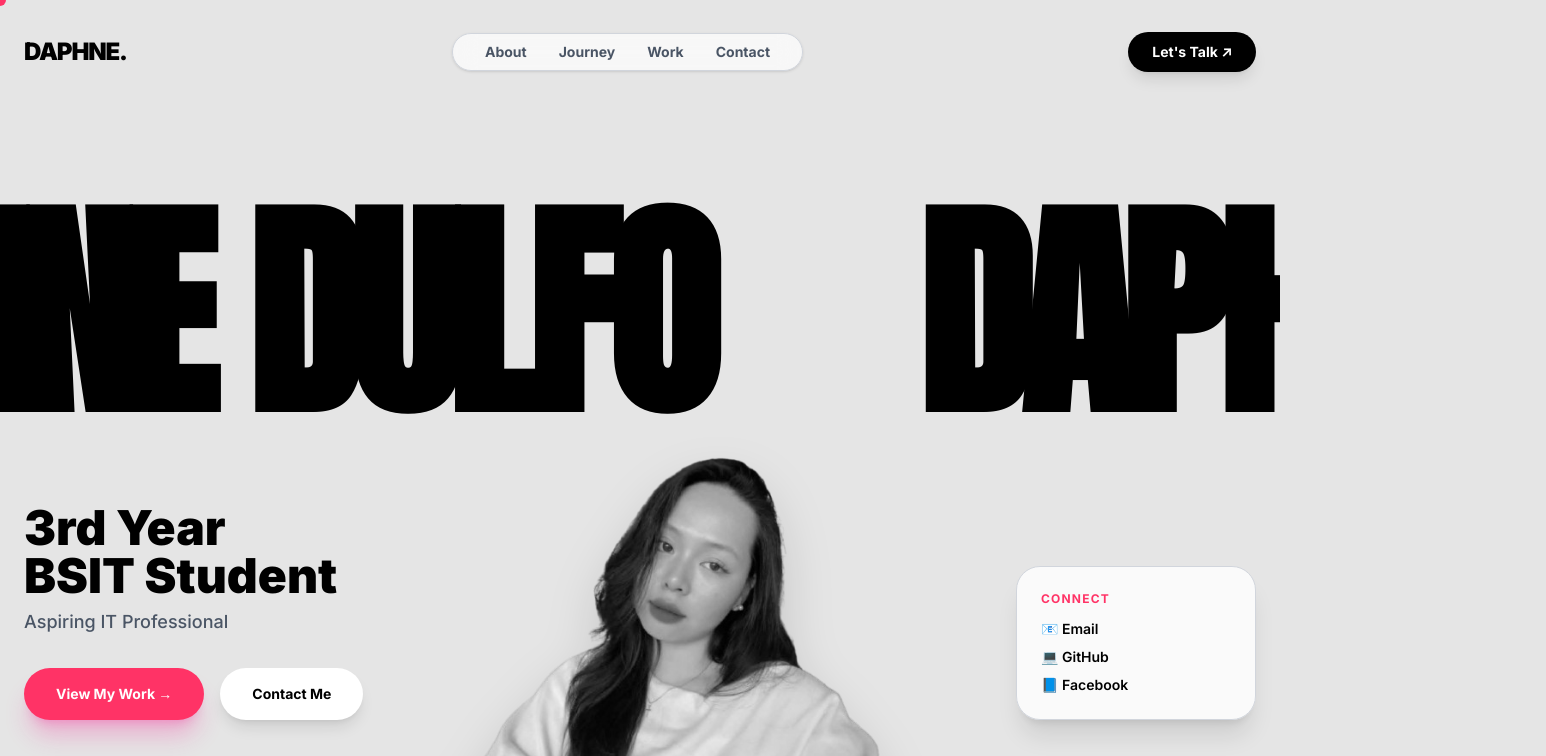
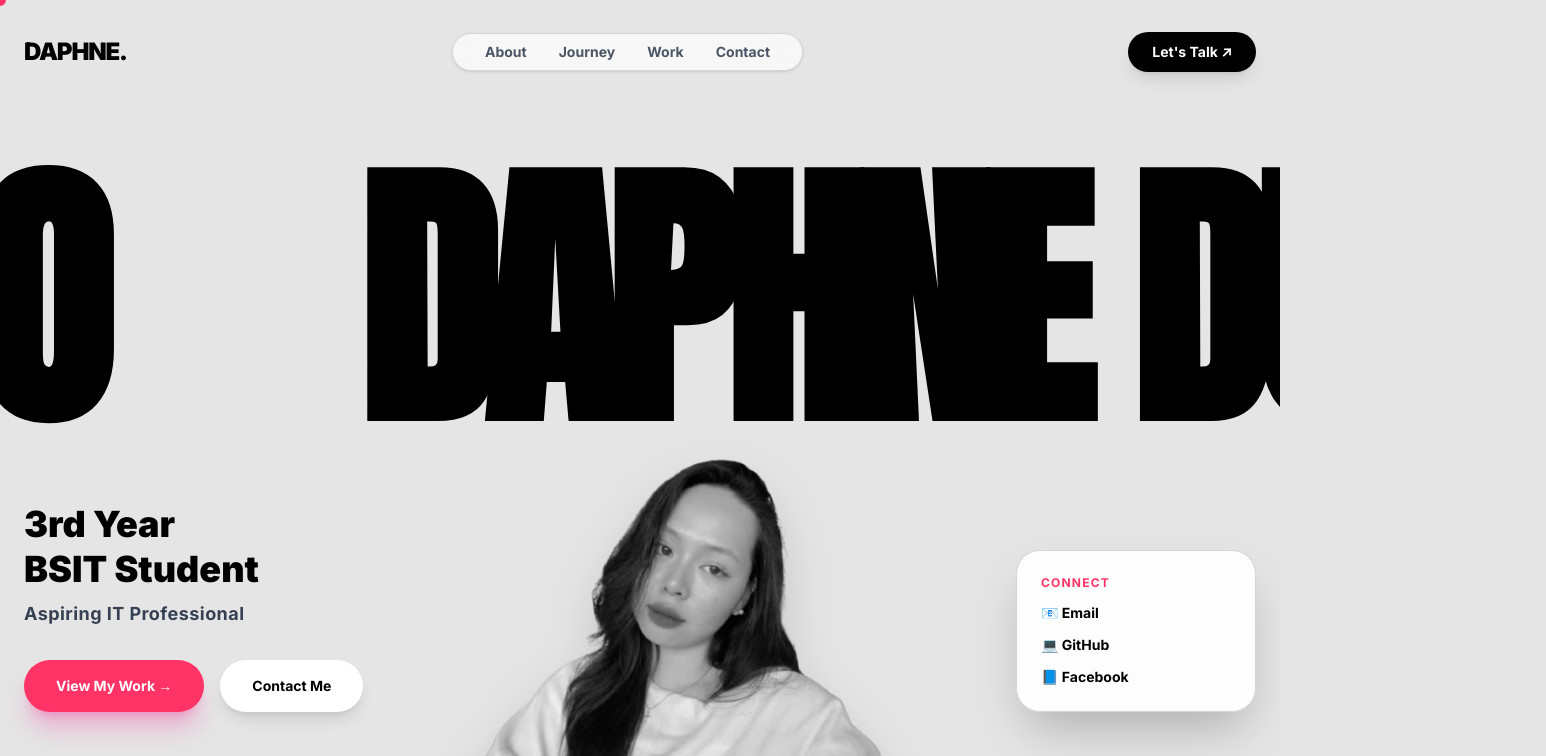
Before and after one commit to dulfodaphne08-tech/daphnedulfo.github.io, a Next.js app in the folder my-portfolio/: page / in a window 1280 px wide. Shown: the top 756 px of the page, 1546 px wide, since content can reach past the window. Built offline with nearby package versions, Linux system fonts and the light colour scheme.

Commit message:
updated styling

```diff
--- a/my-portfolio/app/sections/Education.tsx
+++ b/my-portfolio/app/sections/Education.tsx
@@ -10,11 +10,11 @@ const education = [
 
 export default function Education() {
   return (
-    <section className="py-32 px-6 bg-white border-y border-gray-200">
-      <div className="max-w-5xl mx-auto">
+    <section className="py-32 px-6 bg-[#f4f4f5]">
+      <div className="max-w-4xl mx-auto">
         <h2 className="text-4xl md:text-6xl font-black mb-16 text-center text-black tracking-tighter">My Education</h2>
 
-        <div className="space-y-6">
+        <div className="relative border-l-2 border-gray-300 ml-4 md:ml-0 md:left-1/2">
           {education.map((edu, i) => (
             <motion.div
               key={i}
@@ -22,12 +22,13 @@ export default function Education() {
               whileInView={{ opacity: 1, y: 0 }}
               viewport={{ once: true }}
               transition={{ delay: i * 0.1 }}
-              className="flex flex-col md:flex-row gap-6 md:gap-12 p-8 bg-[#f4f4f5] rounded-3xl border border-gray-200 hover:border-[#FF3366] transition-colors group"
+              className={`mb-12 relative pl-8 md:pl-0 ${i % 2 === 0 ? "md:pr-16 md:text-right md:-ml-[50%]" : "md:pl-16 md:ml-[50%]"}`}
             >
-              <div className="md:w-1/3">
-                <span className="text-sm font-bold text-[#FF3366] uppercase tracking-wider block">{edu.year}</span>
-              </div>
-              <div className="md:w-2/3">
+              {/* The Dot */}
+              <div className={`absolute w-5 h-5 bg-[#FF3366] rounded-full border-4 border-[#f4f4f5] top-2 ${i % 2 === 0 ? "left-[-11px] md:left-auto md:right-[-10px]" : "left-[-11px] md:left-[-10px]"}`}></div>
+
+              <div className="bg-white p-8 rounded-3xl border border-gray-200 shadow-sm hover:shadow-xl transition-shadow">
+                <span className="text-sm font-black text-[#FF3366] uppercase tracking-widest block mb-2">{edu.year}</span>
                 <h3 className="text-2xl font-black text-black mb-2">{edu.title}</h3>
                 <p className="text-gray-600 font-medium leading-relaxed">{edu.desc}</p>
               </div>
--- a/my-portfolio/app/sections/Hero.tsx
+++ b/my-portfolio/app/sections/Hero.tsx
@@ -35,57 +35,60 @@ export default function Hero() {
   return (
     <section className="min-h-screen relative pt-32 flex flex-col justify-end overflow-hidden bg-[#e5e5e5]">
 
-      {/* 1. CONTINUOUS MOVING TEXT (No snapping back) */}
-      <div className="absolute top-[25%] left-0 w-full overflow-hidden pointer-events-none z-0 flex">
+      {/* 1. INFINITE MOVING BACKGROUND TEXT */}
+      {/* Using a flex container with two identical texts to create a seamless infinite loop */}
+      <div className="absolute top-[20%] left-0 w-full overflow-hidden pointer-events-none z-0 flex opacity-100">
         <motion.div
           animate={{ x: ["0%", "-50%"] }}
-          transition={{ repeat: Infinity, duration: 20, ease: "linear" }}
+          transition={{ repeat: Infinity, duration: 15, ease: "linear" }}
           className="whitespace-nowrap flex"
         >
-          <h1 className="text-[18vw] leading-none font-black text-black tracking-tighter mr-10" style={{ fontFamily: 'Anton, sans-serif' }}>
-            DAPHNE DULFO &nbsp;&nbsp;&nbsp;
+          <h1 className="text-[22vw] leading-none font-black text-black tracking-tighter" style={{ fontFamily: 'Anton, sans-serif' }}>
+            DAPHNE DULFO &nbsp;&nbsp;&nbsp; DAPHNE DULFO &nbsp;&nbsp;&nbsp;
           </h1>
-          <h1 className="text-[18vw] leading-none font-black text-black tracking-tighter mr-10" style={{ fontFamily: 'Anton, sans-serif' }}>
-            DAPHNE DULFO &nbsp;&nbsp;&nbsp;
+          <h1 className="text-[22vw] leading-none font-black text-black tracking-tighter" style={{ fontFamily: 'Anton, sans-serif' }}>
+            DAPHNE DULFO &nbsp;&nbsp;&nbsp; DAPHNE DULFO &nbsp;&nbsp;&nbsp;
           </h1>
         </motion.div>
       </div>
 
-      <div className="max-w-7xl mx-auto w-full grid grid-cols-1 md:grid-cols-12 gap-8 relative z-10 items-end px-6">
+      <div className="max-w-7xl mx-auto w-full grid grid-cols-1 md:grid-cols-12 gap-4 relative z-10 items-end px-6">
 
-        {/* Left Text */}
-        <motion.div initial={{ opacity: 0, y: 50 }} animate={{ opacity: 1, y: 0 }} transition={{ duration: 0.8, delay: 0.2 }} className="md:col-span-4 pb-20">
-          <h2 className="text-4xl md:text-5xl font-black mb-2 text-black">3rd Year <br/> BSIT Student</h2>
-          <p className="text-gray-600 font-medium mb-8 text-lg">Aspiring IT Professional</p>
+        {/* Left Text (Made smaller so it doesn't overlap) */}
+        <motion.div initial={{ opacity: 0, x: -50 }} animate={{ opacity: 1, x: 0 }} transition={{ duration: 0.8, delay: 0.2 }} className="md:col-span-4 pb-24 z-20">
+          <h2 className="text-3xl md:text-4xl font-black mb-2 text-black leading-tight">3rd Year <br/> BSIT Student</h2>
+          <p className="text-gray-700 font-bold mb-8 text-lg tracking-wide">Aspiring IT Professional</p>
           <div className="flex gap-4">
             <a href="#work" className="px-8 py-4 bg-[#FF3366] text-white text-sm font-bold rounded-full shadow-xl shadow-pink-500/30 hover:scale-105 transition-transform">View My Work →</a>
             <a href="#contact" className="px-8 py-4 bg-white text-black text-sm font-bold rounded-full shadow-lg hover:scale-105 transition-transform">Contact Me</a>
           </div>
         </motion.div>
 
-        {/* Center Image (Massive & Fades in) */}
-        <div className="md:col-span-5 flex justify-center h-full">
+        {/* Center Image (MASSIVE + Load Animation) */}
+        <div className="md:col-span-5 flex justify-center h-full z-10 relative">
           <motion.div
             ref={containerRef}
             onMouseMove={handleMouseMove}
-            initial={{ opacity: 0, scale: 0.9 }}
-            animate={{ opacity: 1, scale: 1 }}
+            /* Animates from small (0.8) to massive (1) when page loads */
+            initial={{ opacity: 0, scale: 0.8, y: 50 }}
+            animate={{ opacity: 1, scale: 1, y: 0 }}
             transition={{ duration: 1.2, delay: 0.5, ease: "easeOut" }}
-            className="w-full max-w-[600px] h-[550px] md:h-[80vh] relative cursor-none flex items-end justify-center"
+            className="w-full max-w-[700px] h-[500px] md:h-[85vh] relative cursor-none flex items-end justify-center"
           >
+            {/* Added drop-shadow and made the max-width larger (700px) */}
             <img src="/picture.png" alt="Daphne" className="w-full h-full object-contain object-bottom grayscale drop-shadow-2xl" />
             <motion.div className="absolute inset-0 w-full h-full z-10 pointer-events-none" style={{ backgroundImage: "url('/picture.png')", backgroundSize: "contain", backgroundPosition: "bottom center", backgroundRepeat: "no-repeat", maskImage, WebkitMaskImage: maskImage }} />
           </motion.div>
         </div>
 
         {/* Right Info */}
-        <motion.div initial={{ opacity: 0, x: 30 }} animate={{ opacity: 1, x: 0 }} transition={{ duration: 0.8, delay: 0.8 }} className="md:col-span-3 pb-20 flex justify-end">
-          <div className="bg-white/80 backdrop-blur-md p-6 rounded-3xl border border-gray-300 shadow-xl w-full max-w-[240px]">
+        <motion.div initial={{ opacity: 0, x: 50 }} animate={{ opacity: 1, x: 0 }} transition={{ duration: 0.8, delay: 0.8 }} className="md:col-span-3 pb-24 flex justify-end z-20">
+          <div className="bg-white/90 backdrop-blur-md p-6 rounded-3xl border border-gray-300 shadow-2xl w-full max-w-[240px]">
             <p className="text-xs font-bold text-[#FF3366] mb-3 uppercase tracking-widest">Connect</p>
-            <div className="flex flex-col gap-2">
-              <a href="mailto:dulfodaphne08@gmail.com" className="text-sm font-semibold hover:text-[#FF3366] transition-colors">📧 Email</a>
-              <a href="https://github.com/dulfodaphne08-tech" className="text-sm font-semibold hover:text-[#FF3366] transition-colors">💻 GitHub</a>
-              <a href="https://www.facebook.com/share/19c8UTaNGX/" className="text-sm font-semibold hover:text-[#FF3366] transition-colors">📘 Facebook</a>
+            <div className="flex flex-col gap-3">
+              <a href="mailto:dulfodaphne08@gmail.com" className="text-sm font-bold hover:text-[#FF3366] transition-colors flex items-center gap-2">📧 Email</a>
+              <a href="https://github.com/dulfodaphne08-tech" className="text-sm font-bold hover:text-[#FF3366] transition-colors flex items-center gap-2">💻 GitHub</a>
+              <a href="https://www.facebook.com/share/19c8UTaNGX/" className="text-sm font-bold hover:text-[#FF3366] transition-colors flex items-center gap-2">📘 Facebook</a>
             </div>
           </div>
         </motion.div>
```
